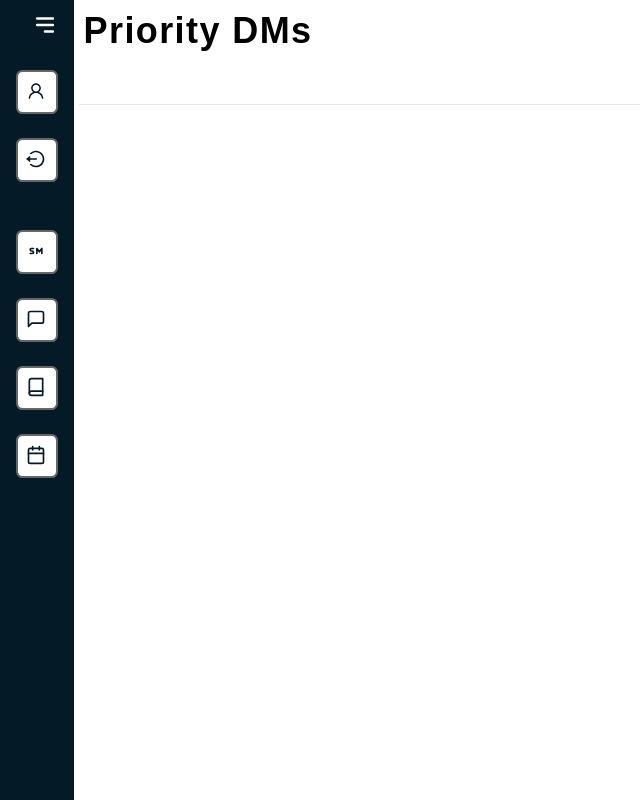
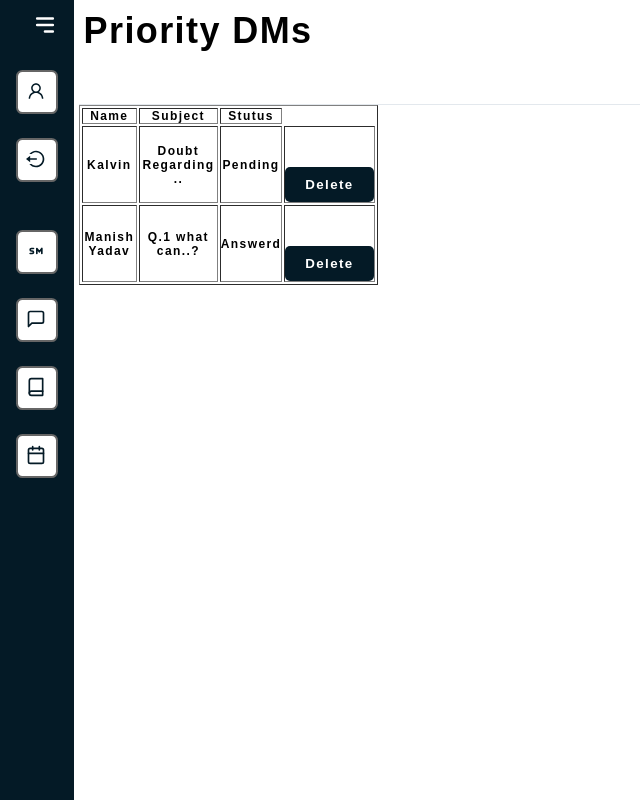
Before and after one commit to ishwargoswami/MentorMe, a React (Create React App) app in the folder client/: page /Dashboard/DM in a window 1280 px wide. Shown: the whole page, without its empty margins (0-640 px from the left). Built offline with nearby package versions, Linux system fonts and the light colour scheme.

Commit message:
Direct Message done

```diff
--- a/client/src/components/pages/Dm.css
+++ b/client/src/components/pages/Dm.css
@@ -72,3 +72,18 @@
   grid-template-rows: 1fr 1fr;
   gap: 0px;
 }
+
+.Dm-lower table {
+  width: 100%;
+  border-collapse: collapse;
+}
+
+.Dm-lower th, .sm-lower td {
+  border: 1px solid #dddddd;
+  padding: 8px;
+  text-align: left;
+}
+
+.Dm-lower th {
+  background-color: #f2f2f2;
+}
--- a/client/src/components/pages/Dm.js
+++ b/client/src/components/pages/Dm.js
@@ -3,6 +3,7 @@ import './Dm.css';
 import Sidebar from '../Sidebar';
 
 const Dm = () => {
+
   return (
     <div className="Dm-container">
       <div className="Dm-left">
@@ -19,7 +20,30 @@ const Dm = () => {
                 </div> */}
             </div>
             <div className="dm-lower">
+            <table border="1px">
+            <thead>
+              <tr>
+                <th>Name</th>
+                <th>Subject</th>
+                <th>Stutus</th>
+              </tr>
+            </thead>
+            <tbody>
+                <tr>
+                  <td> Kalvin</td>
+                  <td> Doubt Regarding ..</td>
+                  <td>Pending</td>
+                  <td><button>Delete</button></td>
+                </tr>
+                <tr>
+                  <td> Manish Yadav</td>
+                  <td>Q.1 what can..?</td>
+                  <td>Answerd</td>
+                  <td><button>Delete</button></td>
+                </tr>
 
+            </tbody>
+          </table>
             </div>
 
       </div>
```
